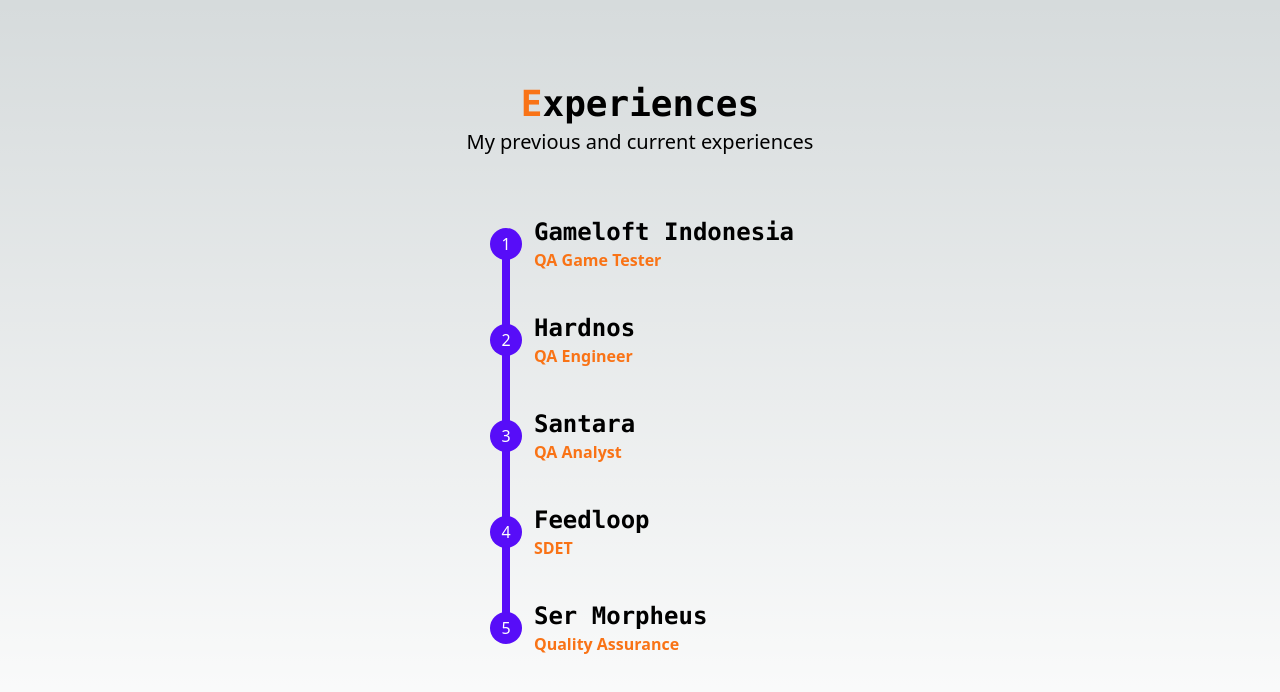
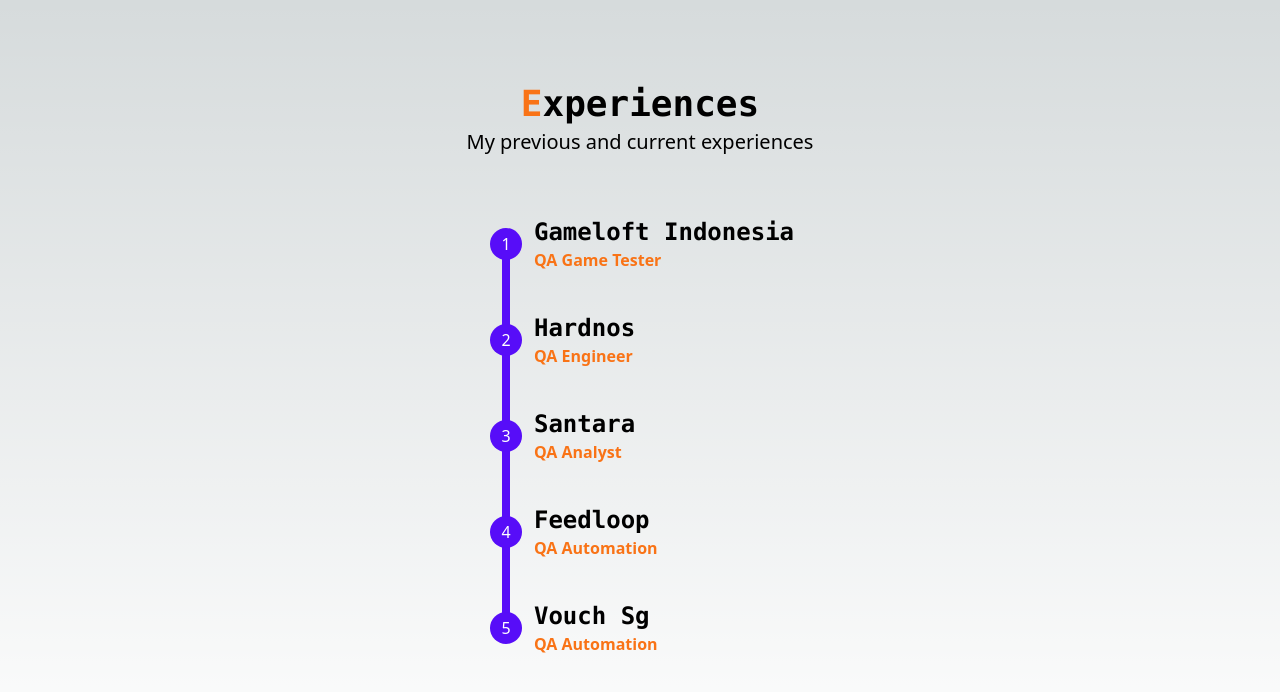
Before and after one commit to amir-ubay-qa/portfolio-nextjs, a Next.js app: page /components/Experiences in a window 1280 px wide. Shown: the top 692 px of the page. Built offline with nearby package versions, Linux system fonts and the light colour scheme.

Commit message:
Update experiences

```diff
--- a/src/pages/components/Experiences.js
+++ b/src/pages/components/Experiences.js
@@ -15,15 +15,15 @@ const ExpList = () => {
     {
       text: "Gameloft Indonesia",
       position: "QA Game Tester",
-      year: "2014-2017",
+      year: "2014-2018",
     },
-    { text: "Hardnos", position: "QA Engineer", year: "2017-2019" },
-    { text: "Santara", position: "QA Analyst", year: "2019-2021" },
-    { text: "Feedloop", position: "SDET", year: "2021-2022" },
+    { text: "Hardnos", position: "QA Engineer", year: "2018-2020" },
+    { text: "Santara", position: "QA Analyst", year: "2020-2021" },
+    { text: "Feedloop", position: "QA Automation", year: "2021-2022" },
     {
-      text: "Ser Morpheus",
-      position: "Quality Assurance",
-      year: "2021-2022",
+      text: "Vouch Sg",
+      position: "QA Automation",
+      year: "2022-2023",
     },
   ];
 
```
